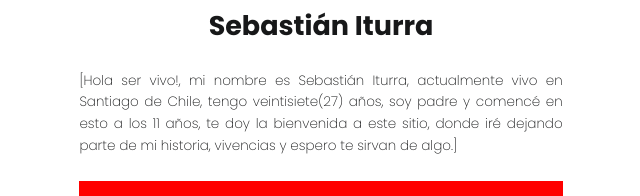
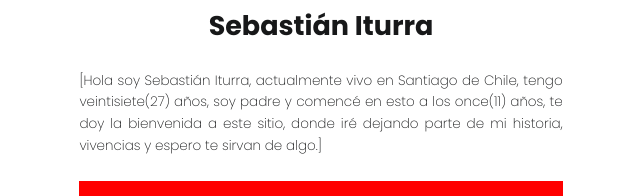
Before and after one commit to sebaiturravaldes/sebastianiturra.com, a Next.js app: page /home in a window 1280 px wide. Shown: the part 243-439 px from the top of the page, without its empty margins (319-959 px from the left). Built offline with nearby package versions, Linux system fonts and the light colour scheme.

Commit message:
edit description

```diff
--- a/pages/home/index.js
+++ b/pages/home/index.js
@@ -27,8 +27,8 @@ export default function Home() {
                 <section>
                     <h2 align="center">Sebastián Iturra</h2>
                     <p className="abstract">
-                        [Hola ser vivo!, mi nombre es Sebastián Iturra, actualmente vivo en Santiago de Chile,
-                        tengo veintisiete(27) años, soy padre y comencé en esto a los 11 años,
+                        [Hola soy Sebastián Iturra, actualmente vivo en Santiago de Chile,
+                        tengo veintisiete(27) años, soy padre y comencé en esto a los once(11) años,
                         te doy la bienvenida a este sitio, donde iré dejando parte de mi historia,
                         vivencias y espero te sirvan de algo.]
                     </p>
```
